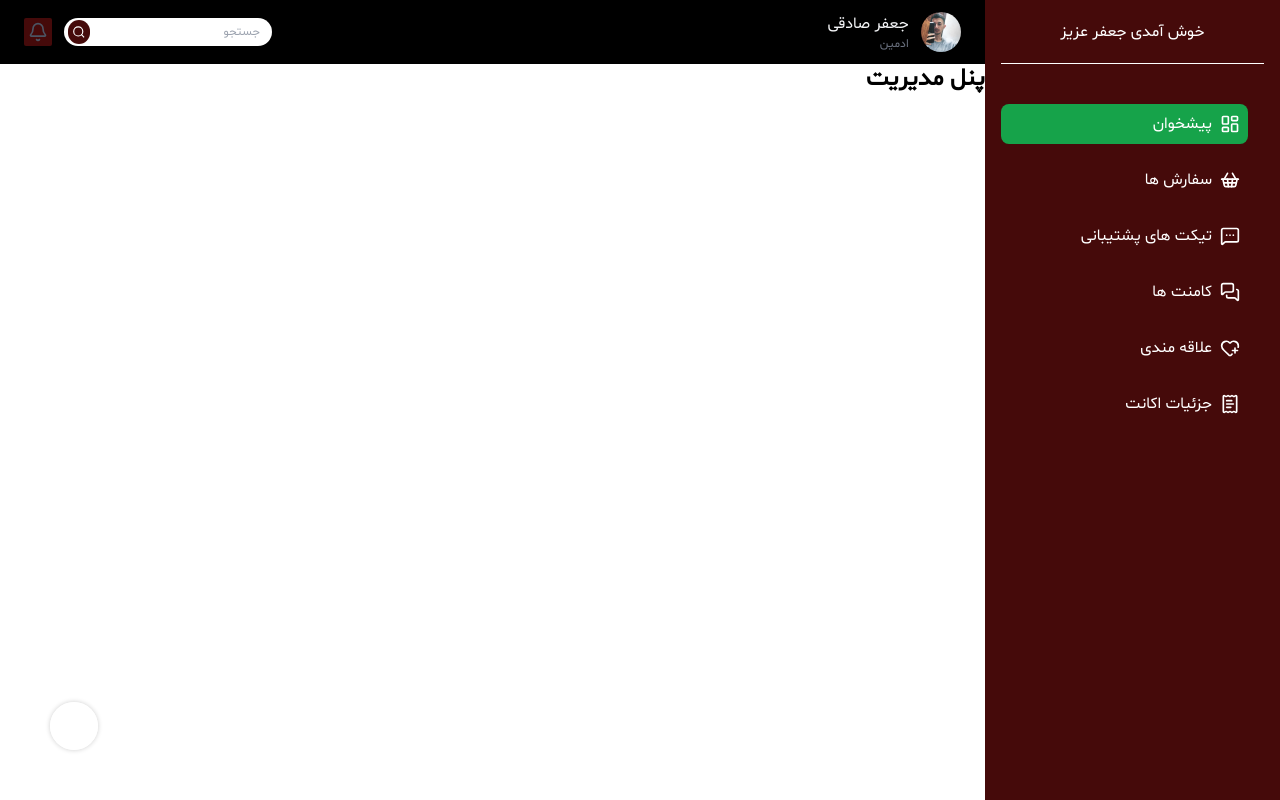
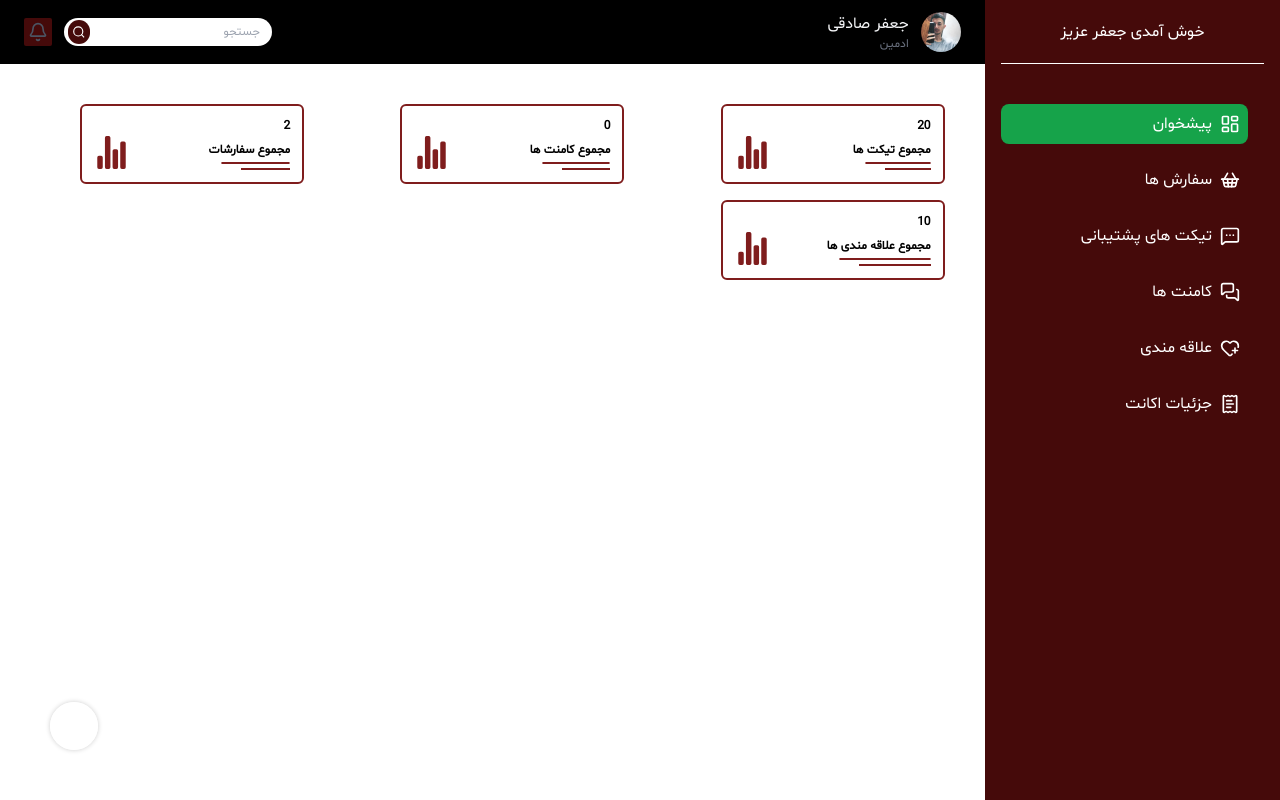
Before and after one commit to mesismart/CoffeeNewSiteNextJs, a Next.js app: page /p-admin in a window 1280 px wide. Built offline with nearby package versions, Linux system fonts and the light colour scheme; what tailwindcss-rtl would draw is missing.

Commit message:
feat(PanelBox): panel box added in panel

```diff
--- a/src/app/p-admin/page.jsx
+++ b/src/app/p-admin/page.jsx
@@ -1,10 +1,16 @@
 import PanelUserLayout from "@/components/layouts/PanelUserLayout";
+import PanelBox from "@/components/templates/p-admin/PanelBox";
 import React from "react";
 
 function Index() {
   return (
     <PanelUserLayout>
-      <h2 className="text-2xl font-bold mb-4">پنل مدیریت</h2>
+      <div className="grid grid-cols-3 gap-4 mt-10 mr-10">
+        <PanelBox boxNumber="20" boxTitle="مجموع تیکت ها" />
+        <PanelBox boxNumber="0" boxTitle="مجموع کامنت ها" />
+        <PanelBox boxNumber="2" boxTitle="مجموع سفارشات" />
+        <PanelBox boxNumber="10" boxTitle="مجموع علاقه مندی ها" />
+      </div>
     </PanelUserLayout>
   );
 }
--- a/src/components/templates/p-admin/PanelBox.jsx
+++ b/src/components/templates/p-admin/PanelBox.jsx
@@ -0,0 +1,20 @@
+import React from "react";
+import { IoStatsChart } from "react-icons/io5";
+
+function PanelBox({ boxNumber = "", boxTitle = "" }) {
+  return (
+    <div className=" flex px-3 pt-3  w-56 justify-between h-20 border-red-900 border-2 rounded-md">
+      <div>
+        <h4 className="text-xs font-bold">{boxNumber}</h4>
+        <h4 className="text-xs font-bold mt-2">{boxTitle}</h4>
+        <div className="border-red-900 rounded-md border mt-1 ml-3"></div>
+        <div className="border-red-900 border mt-1 ml-8"></div>
+      </div>
+      <div className="flex items-end mb-3">
+        <IoStatsChart className="text-red-900  " size={35} />
+      </div>
+    </div>
+  );
+}
+
+export default PanelBox;
```
